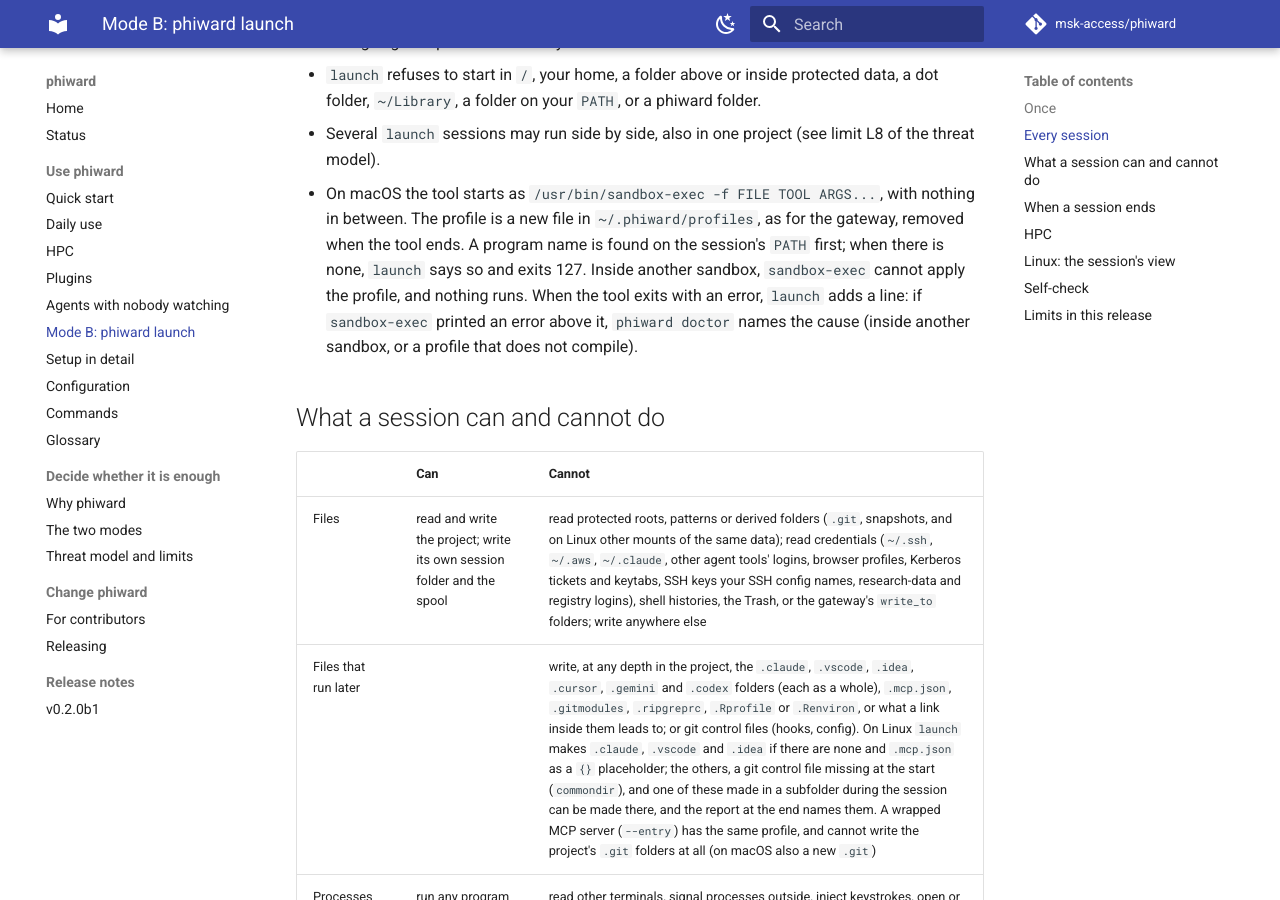
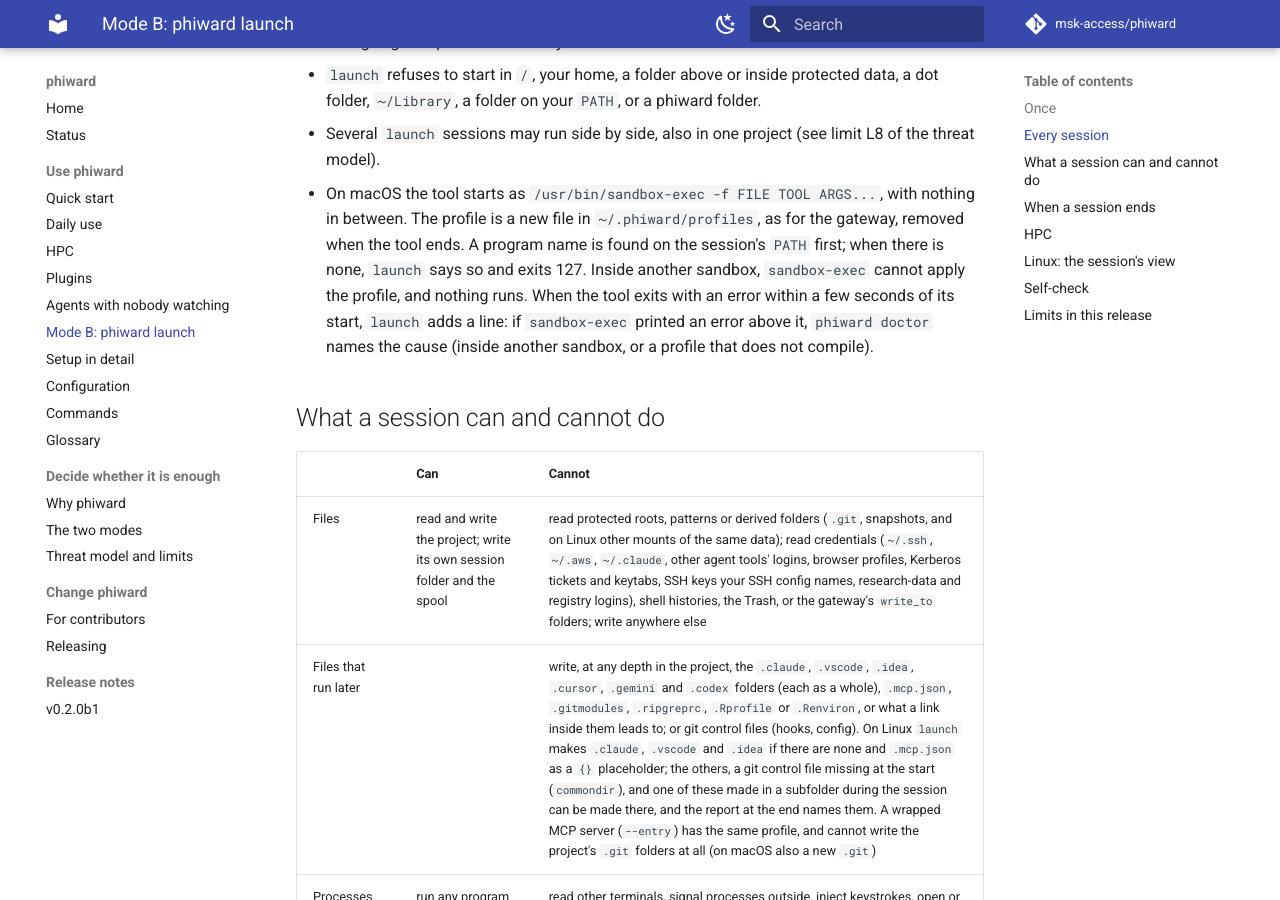
Before and after one commit to msk-access/phiward, an MkDocs documentation site: the page built from docs/launch.md, in a window 1280 px wide and 900 px high, scrolled down 2066 px. Built offline with MkDocs 1.6.1 and Material for MkDocs 9.7.7, drawn with Linux system fonts in a browser that asks for light colours; comment, search, counter and statistics services are not loaded; the version menu is left out.

Commit message:
fix(macos): launch's doctor hint only for a quick failure; a missing path is named as a path
The hint that points to doctor now prints only when the tool exits non-zero within
START_WINDOW (5 s) of its start, where sandbox-exec refuses; a long session ended by
Ctrl-C or failing tests gets none. A tool word with a slash that names no program says
"no such program: PATH", not "on the session's PATH". No existing test changes.

```diff
--- a/docs/launch.md
+++ b/docs/launch.md
@@ -61,9 +61,9 @@ phiward launch --tool claude
   between. The profile is a new file in `~/.phiward/profiles`, as for the gateway, removed when
   the tool ends. A program name is found on the session's `PATH` first; when there is none,
   `launch` says so and exits 127. Inside another sandbox, `sandbox-exec` cannot apply the
-  profile, and nothing runs. When the tool exits with an error, `launch` adds a line: if
-  `sandbox-exec` printed an error above it, `phiward doctor` names the cause (inside another
-  sandbox, or a profile that does not compile).
+  profile, and nothing runs. When the tool exits with an error within a few seconds of its
+  start, `launch` adds a line: if `sandbox-exec` printed an error above it, `phiward doctor`
+  names the cause (inside another sandbox, or a profile that does not compile).
 
 ## What a session can and cannot do
 
```
Also changed, not shown: CHANGELOG.md (+3 -2 lines), 1 other file.
